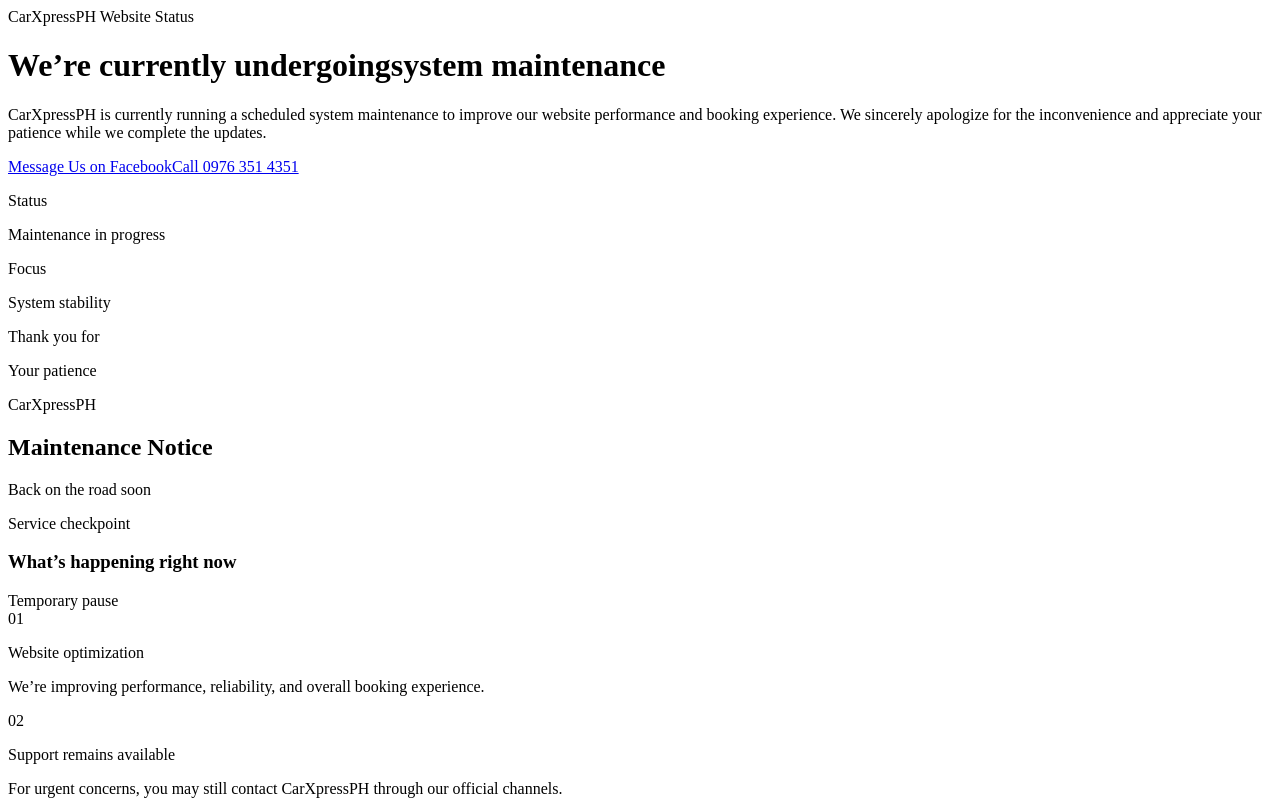
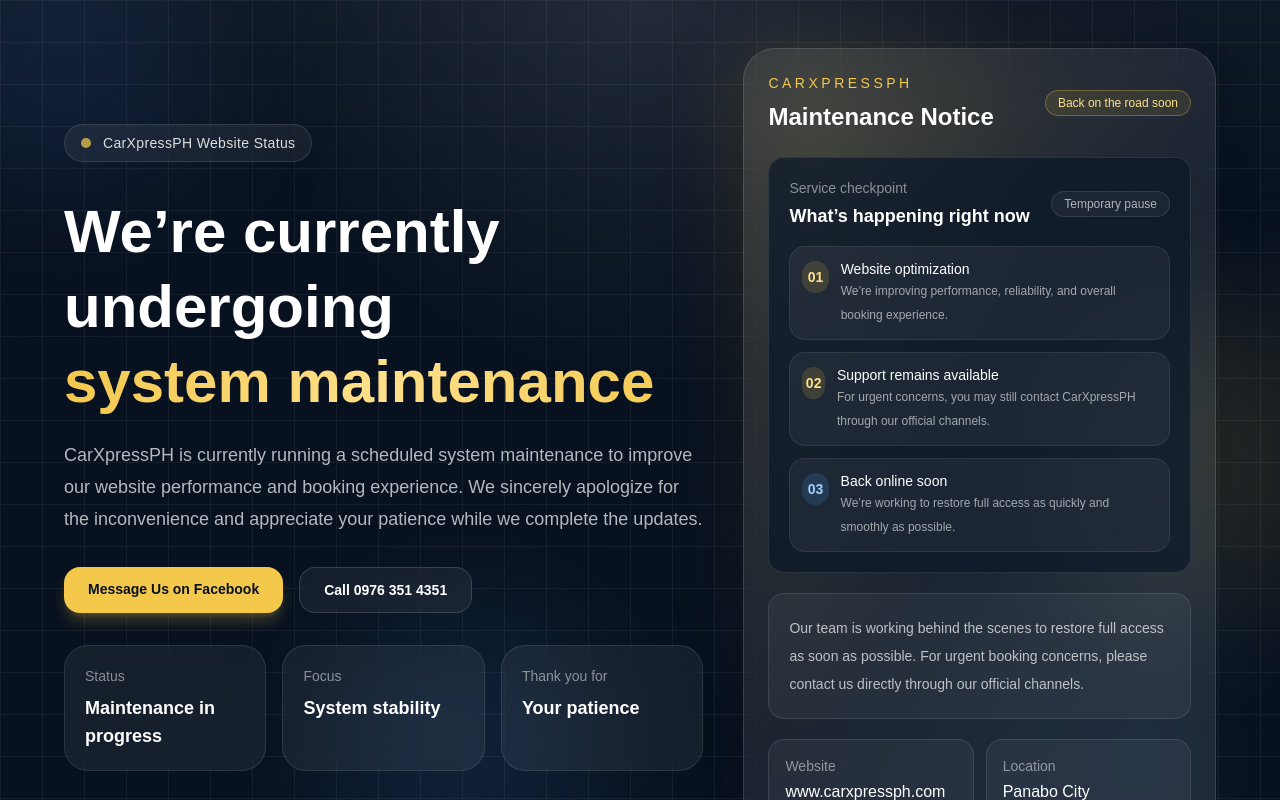
Before and after one commit to carxpresspanabo/cxMaintenance, a Next.js app: page / in a window 1280 px wide. Shown: the top 800 px of the page. Built offline with nearby package versions, Linux system fonts and the light colour scheme.

Commit message:
Add RootLayout component with metadata for maintenance

```diff
--- /dev/null
+++ b/app/layout.tsx
@@ -0,0 +1,19 @@
+import "./globals.css";
+import type { Metadata } from "next";
+
+export const metadata: Metadata = {
+  title: "CarXpressPH Maintenance",
+  description: "CarXpressPH is currently running a scheduled system maintenance.",
+};
+
+export default function RootLayout({
+  children,
+}: Readonly<{
+  children: React.ReactNode;
+}>) {
+  return (
+    <html lang="en">
+      <body>{children}</body>
+    </html>
+  );
+}
```
